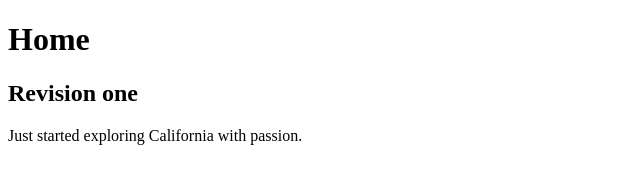
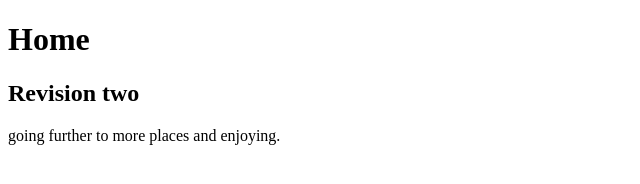
Before and after one commit to mfonsos/explore_california, a plain HTML site: page index.html in a window 1280 px wide. Shown: the full height of the page, 0-640 px from the left. Drawn offline with Linux system fonts and the light colour scheme.

Commit message:
going to futher places and enjoying

```diff
--- a/index.html
+++ b/index.html
@@ -7,8 +7,8 @@
 <body>
 
 <h1>Home</h1>
-<h2>Revision one </h2>
-<p>Just started exploring California with passion.</p>
+<h2>Revision two </h2>
+<p>going further to more places and enjoying.</p>
 
 </body>
 </html>
```
